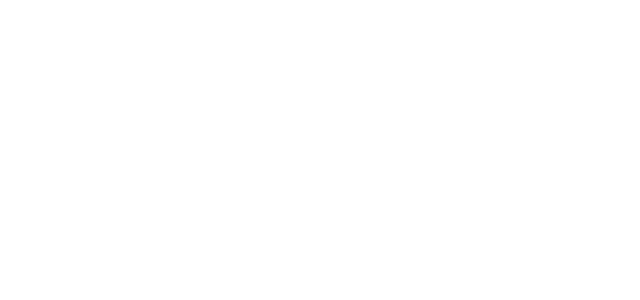
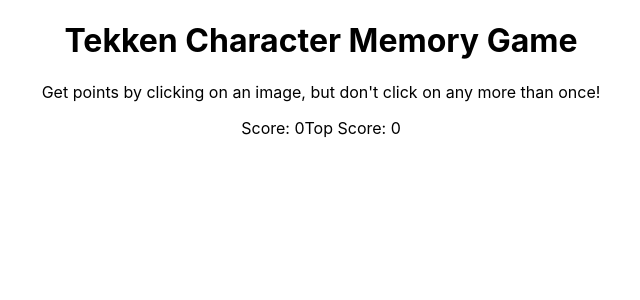
Before and after one commit to marboleda/memory-card-game, a React (Create React App) app: page / in a window 1280 px wide. Shown: the top 300 px of the page, without its empty margins (319-959 px from the left). Built offline with nearby package versions, Linux system fonts and the light colour scheme.

Commit message:
Make header HTML

```diff
--- a/src/App.js
+++ b/src/App.js
@@ -9,6 +9,13 @@
 
   return (
     <div className="App">
+      <header>
+        <h1>Tekken Character Memory Game</h1>
+        <p>Get points by clicking on an image, but don't click on any more than once!</p>
+        <span>Score: {score}</span>
+        <span>Top Score: {topScore}</span>
+      </header>
+
     </div>
   );
 }
```
